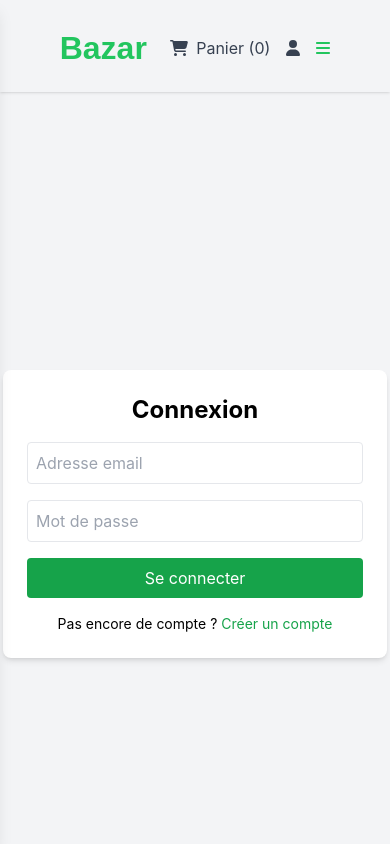
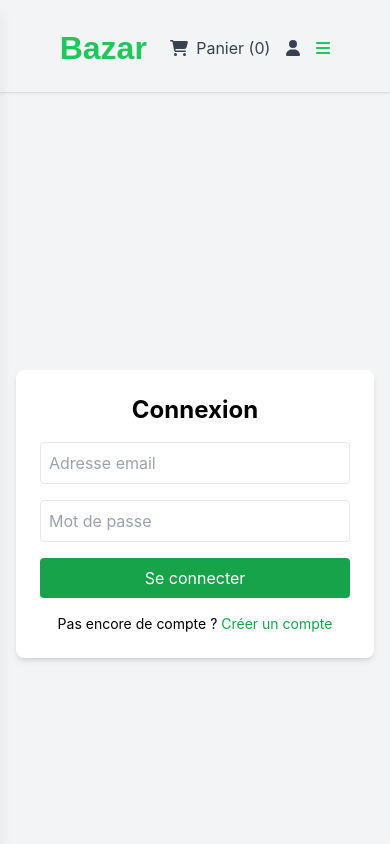
Before and after one commit to Sushib08/bazar, a React (Create React App) app in the folder client/: page /connexion in a window 390 px wide. Shown: the top 844 px of the page. Built offline with nearby package versions, Linux system fonts and the light colour scheme.

Commit message:
fix(frontend): improve mobile responsiveness for login page

```diff
--- a/client/src/pages/Cart.tsx
+++ b/client/src/pages/Cart.tsx
@@ -1,7 +1,6 @@
 import React from "react";
 
 const Cart: React.FC = () => {
-  // Exemple de données en dur, tu les remplaceras plus tard par les vraies
   const cartItems = [
     {
       id: 1,
@@ -35,20 +34,20 @@ const Cart: React.FC = () => {
           {cartItems.map((item) => (
             <div
               key={item.id}
-              className="flex items-center gap-4 border-b pb-4"
+              className="flex flex-col sm:flex-row items-center gap-4 border-b pb-4"
             >
               <img
                 src={item.image}
                 alt={item.name}
-                className="w-20 h-20 object-cover rounded"
+                className="w-24 h-24 object-cover rounded"
               />
-              <div className="flex-1">
+              <div className="flex-1 text-center sm:text-left">
                 <h3 className="text-lg font-semibold">{item.name}</h3>
                 <p className="text-sm text-gray-600">
                   Quantité : {item.quantity}
                 </p>
               </div>
-              <p className="text-gray-700 font-medium">
+              <p className="text-gray-700 font-medium sm:text-right w-full sm:w-auto">
                 {(item.price * item.quantity).toFixed(2)} €
               </p>
             </div>
--- a/client/src/pages/Connexion.tsx
+++ b/client/src/pages/Connexion.tsx
@@ -17,10 +17,10 @@ const Connexion: React.FC = () => {
   };
 
   return (
-    <div className="min-h-screen flex items-center justify-center bg-gray-100">
+    <div className="min-h-screen flex items-center justify-center bg-gray-100 px-4">
       <form
         onSubmit={handleSubmit}
-        className="w-full max-w-sm p-6 bg-white rounded-lg shadow-md space-y-4"
+        className="w-full max-w-md p-6 bg-white rounded-lg shadow-md space-y-4"
       >
         <h2 className="text-2xl font-bold text-center">Connexion</h2>
 
```
